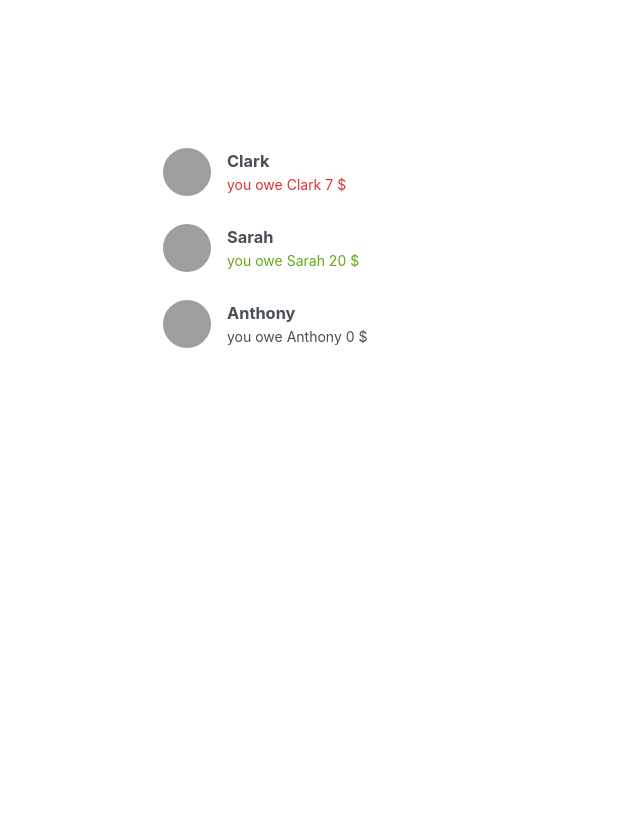
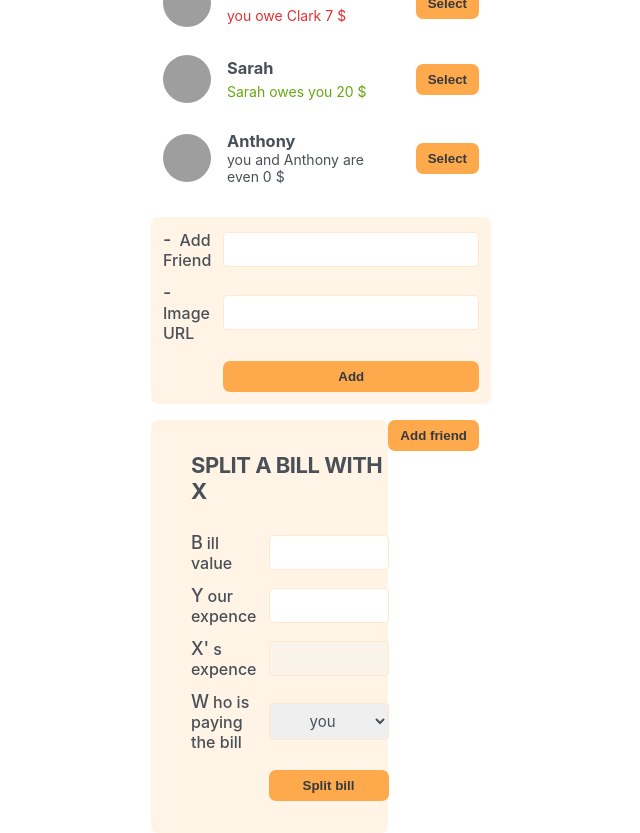
Before and after one commit to maci03/SplitApp, a React (Create React App) app: page / in a window 1280 px wide. Shown: the whole page, without its empty margins (79-719 px from the left). Before the commit the page ends 800 px from the top, so only its background shows below. Built offline with nearby package versions, Linux system fonts and the light colour scheme; grey boxes are pictures that could not be loaded.

Commit message:
work on add button and bill payment

```diff
--- a/src/App.js
+++ b/src/App.js
@@ -21,12 +21,15 @@
 
 export default function App() {
   return (
-  <div className="app">
-    <div className="sidebar">
-      <FriendsList />
+    <div className="app">
+      <div className="sidebar">
+        <FriendsList />
+        <FormAddFriend />
+        <Button>Add friend</Button>
+        <FormSplitBill />
+      </div>
     </div>
-  </div>
-  )
+  );
 }
 
 function FriendsList() {
@@ -41,27 +44,69 @@
   );
 }
 
-function Friend({friend}){
-  return(
+function Friend({ friend }) {
+  return (
     <li>
       <img src={friend.image} alt={friend.name} />
       <h3>{friend.name}</h3>
 
       {friend.balance < 0 && (
         <p className="red">
-          you owe {friend.name} {Math.abs(friend.balance) } $
+          you owe {friend.name} {Math.abs(friend.balance)} $
         </p>
       )}
       {friend.balance > 0 && (
         <p className="green">
-          you owe {friend.name} {Math.abs(friend.balance) } $
+          {friend.name} owes you {Math.abs(friend.balance)} $
         </p>
       )}
-       {friend.balance === 0 && (
+      {friend.balance === 0 && (
         <p>
-          you owe {friend.name} {Math.abs(friend.balance) } $
+          you and {friend.name} are even {Math.abs(friend.balance)} $
         </p>
       )}
+      <Button>Select</Button>
     </li>
-  )
+  );
 }
+
+function FormAddFriend() {
+  return (
+    <form className="form-add-friend">
+      <label>- Add Friend</label>
+      <input type="text" />
+
+      <label>- Image URL</label>
+      <input type="text" />
+
+      <Button>Add</Button>
+    </form>
+  );
+}
+function Button({ children }) {
+  return <button className="button">{children}</button>;
+}
+function FormSplitBill() {
+  return (
+    <form className="form-split-bill">
+      <h2>Split a bill with x</h2>
+
+      <label>Bill value</label>
+      <input type="text" />
+
+      <label>Your expence</label>
+      <input type="text" />
+
+      <label>X's expence</label>
+      <input type="text" disabled />
+
+      <label>Who is paying the bill</label>
+      <select>
+        <option value="user">you</option>
+        <option value="friend">x</option>
+      </select>
+
+      <Button>Split bill</Button>
+    </form>
+  );
+}
```
